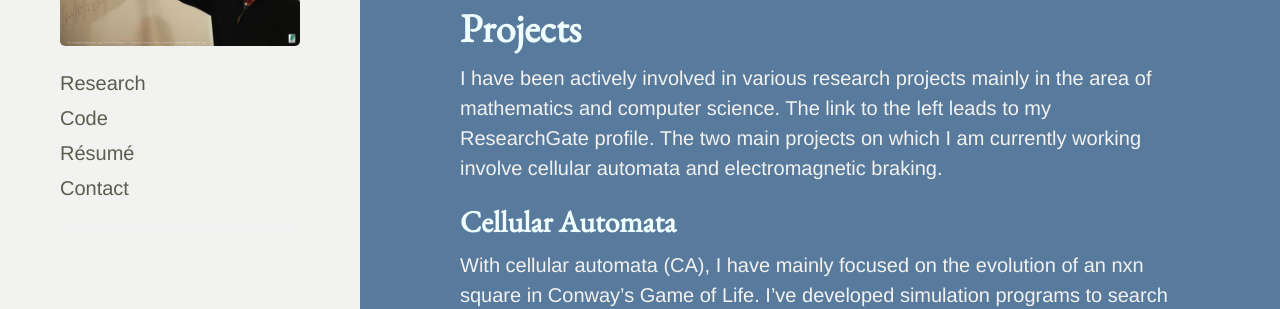
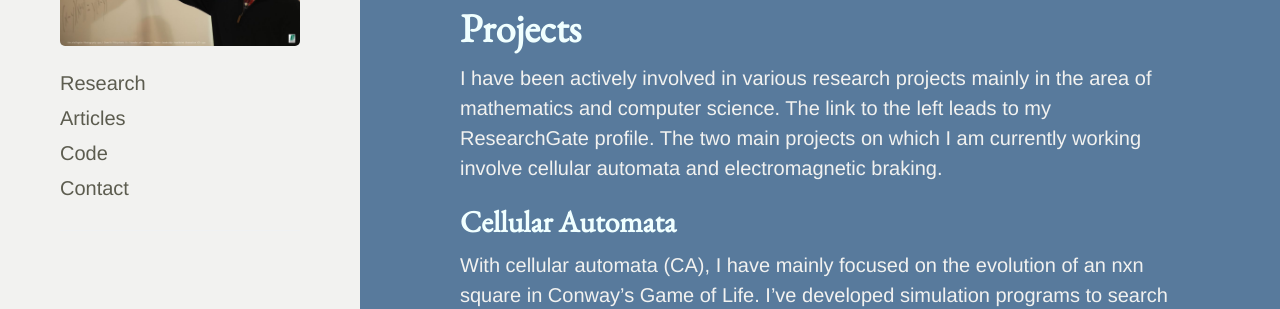
Before and after one commit to cakoch10/cakoch10.github.io, a Jekyll site: the page built from index.html, in a window 1280 px wide. Shown: the part 354-663 px from the top of the page. Built offline with Jekyll 4.4.1, drawn with Linux system fonts in a browser that asks for light colours; Markdown is read by kramdown in place of the engine named in the settings; the list of posts is cut into pages by our own code.

Commit message:
Update sidebar.html

```diff
--- a/_includes/sidebar.html
+++ b/_includes/sidebar.html
@@ -14,9 +14,9 @@
     <nav class="sidebar-nav">
       <a class="sidebar-nav-item" href="https://www.researchgate.net/profile/Caleb_Koch">Research</a>
       <!--{% if page.url == site.baseurl %} active{% endif %}-->
-      <!--<a class="sidebar-nav-item" href="http://www.instructables.com/member/cakoch10?show=INSTRUCTABLES">Articles</a>-->
+      <a class="sidebar-nav-item" href="http://www.instructables.com/member/cakoch10?show=INSTRUCTABLES">Articles</a>
       <a class="sidebar-nav-item" href="https://www.github.com/cakoch10">Code</a>
-      <a class="sidebar-nav-item" href="https://github.com/cakoch10/cakoch10.github.io/raw/master/_includes/Resume.pdf">Résumé</a>
+      <!--<a class="sidebar-nav-item" href="https://github.com/cakoch10/cakoch10.github.io/raw/master/_includes/Resume.pdf">Résumé</a>-->
       <a class="sidebar-nav-item" href="mailto:cakoch10@gmail.com">Contact</a>
       {% comment %}
         The code below dynamically generates a sidebar nav of pages with
```
